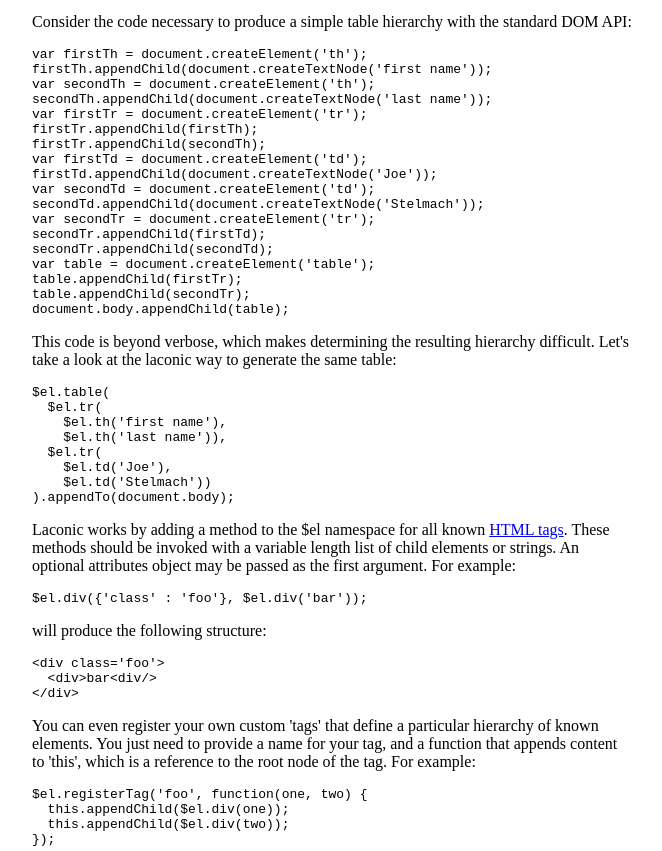
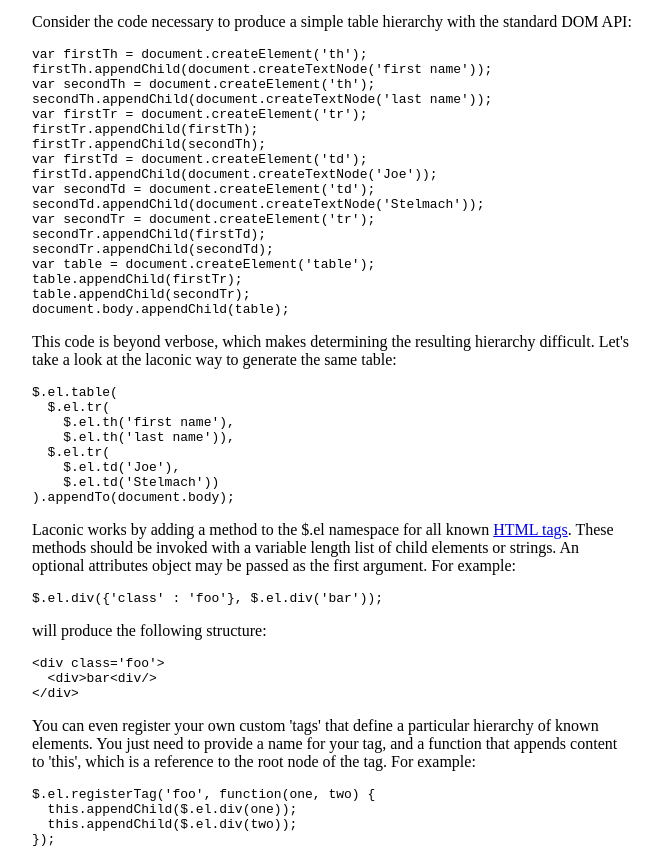
Before and after one commit to joestelmach/laconic, a plain HTML site: page index.html in a window 1280 px wide. Shown: the part 101-952 px from the top of the page, without its empty margins (16-678 px from the left). Drawn offline with Linux system fonts and the light colour scheme.

Commit message:
fixing docs

```diff
--- a/index.html
+++ b/index.html
@@ -46,21 +46,21 @@ document.body.appendChild(table);
       difficult.  Let's take a look at the laconic way to generate the same table:
     </p>
 
-<pre><code>$el.table(
-  $el.tr(
-    $el.th('first name'),
-    $el.th('last name')),
-  $el.tr(
-    $el.td('Joe'),
-    $el.td('Stelmach'))
+<pre><code>$.el.table(
+  $.el.tr(
+    $.el.th('first name'),
+    $.el.th('last name')),
+  $.el.tr(
+    $.el.td('Joe'),
+    $.el.td('Stelmach'))
 ).appendTo(document.body);
 </code></pre>
 
     <p>
-      Laconic works by adding a method to the $el namespace for all known
+      Laconic works by adding a method to the $.el namespace for all known
       <a href="http://www.whatwg.org/specs/web-apps/current-work/multipage/section-index.html#elements-1">HTML tags</a>.  These methods should be invoked with a variable length list of child elements or strings. An optional attributes object may be passed as the first argument.  For example:
     </p>
-<code><pre>$el.div({'class' : 'foo'}, $el.div('bar'));</code></pre>
+<code><pre>$.el.div({'class' : 'foo'}, $.el.div('bar'));</code></pre>
     <p>
       will produce the following structure:
     </p>
@@ -76,16 +76,16 @@ document.body.appendChild(table);
       reference to the root node of the tag.  For example:
     </p>
 
-<pre><code>$el.registerTag('foo', function(one, two) {
-  this.appendChild($el.div(one));
-  this.appendChild($el.div(two));
+<pre><code>$.el.registerTag('foo', function(one, two) {
+  this.appendChild($.el.div(one));
+  this.appendChild($.el.div(two));
 });
 </code></pre>
     <p>
       Once you've registered a tag, you can start inserting it:
     </p>
 
-<pre><code>$el.foo('bar', 'baz').appendTo(document.body);</code></pre>
+<pre><code>$.el.foo('bar', 'baz').appendTo(document.body);</code></pre>
 
     <p>
       This particular invocation will produce the following structure:
```
